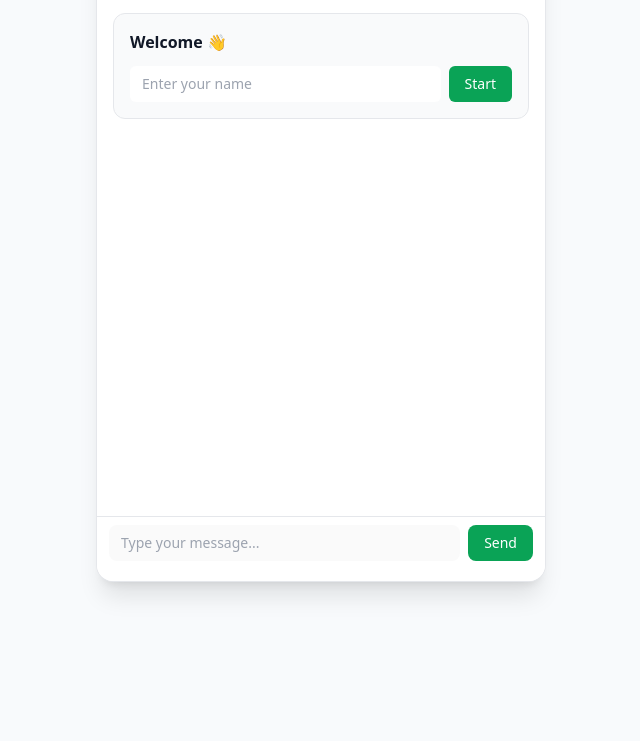
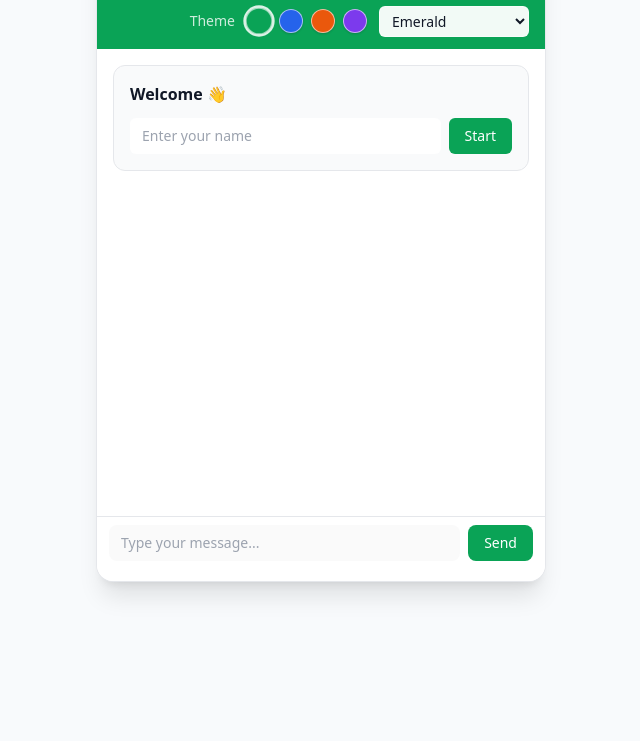
Before and after one commit to brittoprabhu/hospital-livechat, a website with bundled scripts: page public/index.html in a window 1280 px wide. Shown: the part 67-808 px from the top of the page, without its empty margins (319-959 px from the left). Built offline with nearby package versions, Linux system fonts and the light colour scheme; no server answers; files whose address does not match are found by name.

Commit message:
Add theme selector to shared banner

```diff
--- a/public/banner.html
+++ b/public/banner.html
@@ -1,4 +1,18 @@
-<header class="bg-brand-600 text-white px-4 py-3 flex items-center gap-3 shadow">
-  <div class="w-8 h-8 rounded-full bg-white/20 flex items-center justify-center" aria-hidden="true">🏥</div>
-  <h1 class="text-lg font-semibold tracking-tight">ABC Hospital</h1>
+<header id="siteBanner" data-banner-root class="bg-brand-600 text-white shadow">
+  <div class="max-w-6xl mx-auto flex flex-wrap items-center gap-3 px-4 py-3">
+    <div class="flex items-center gap-3 min-w-[200px]">
+      <div class="w-9 h-9 rounded-full bg-white/15 flex items-center justify-center text-lg" aria-hidden="true">🏥</div>
+      <div>
+        <div class="text-lg font-semibold leading-tight">ABC Hospital</div>
+        <div class="text-white/80 text-sm -mt-0.5">24/7 Support Desk</div>
+      </div>
+    </div>
+    <div class="flex items-center gap-3 text-sm ml-auto flex-wrap justify-end" data-theme-toolbar>
+      <span class="font-medium text-white/80">Theme</span>
+      <div class="flex items-center gap-2" data-theme-swatches></div>
+      <label class="sr-only" for="themeSelect">Choose a theme</label>
+      <select id="themeSelect" data-theme-select class="bg-white/95 text-gray-900 text-sm rounded-md border border-white/40 px-2 py-1 focus:outline-none focus:ring-2 focus:ring-white focus:border-white/60 min-w-[150px]">
+      </select>
+    </div>
+  </div>
 </header>
--- /dev/null
+++ b/public/css/theme.css
@@ -0,0 +1,77 @@
+:root {
+  --brand-50: #eefdf4;
+  --brand-100: #d7f8e4;
+  --brand-200: #aaf0c7;
+  --brand-300: #75e4a6;
+  --brand-400: #3bd77f;
+  --brand-500: #12c969;
+  --brand-600: #0aa356;
+  --brand-700: #0a8147;
+  --brand-800: #0a653b;
+  --brand-900: #0a5433;
+}
+
+/* Background utilities */
+.bg-brand-600 {
+  background-color: var(--brand-600) !important;
+}
+
+.hover\:bg-brand-700:hover {
+  background-color: var(--brand-700) !important;
+}
+
+/* Border utilities */
+.border-brand-500,
+.focus\:border-brand-500:focus {
+  border-color: var(--brand-500) !important;
+}
+
+.border-brand-600,
+.focus\:border-brand-600:focus,
+.hover\:border-brand-600:hover {
+  border-color: var(--brand-600) !important;
+}
+
+/* Ring utilities */
+.focus\:ring-brand-500:focus {
+  --tw-ring-color: var(--brand-500) !important;
+  --tw-ring-opacity: 1 !important;
+}
+
+.focus\:ring-brand-600:focus {
+  --tw-ring-color: var(--brand-600) !important;
+  --tw-ring-opacity: 1 !important;
+}
+
+/* Text utilities */
+.text-brand-600 {
+  color: var(--brand-600) !important;
+}
+
+/* Theme swatches */
+.theme-swatch {
+  width: 1.5rem;
+  height: 1.5rem;
+  border-radius: 9999px;
+  border: 1px solid rgba(255, 255, 255, 0.6);
+  box-shadow: 0 1px 2px rgba(15, 23, 42, 0.2);
+  display: inline-flex;
+  align-items: center;
+  justify-content: center;
+  cursor: pointer;
+  transition: transform 0.2s ease, box-shadow 0.2s ease;
+}
+
+.theme-swatch:hover {
+  transform: scale(1.05);
+}
+
+.theme-swatch.is-active {
+  box-shadow: 0 0 0 2px rgba(255, 255, 255, 0.85);
+  transform: scale(1.12);
+}
+
+.theme-swatch:focus-visible {
+  outline: 2px solid rgba(255, 255, 255, 0.9);
+  outline-offset: 2px;
+}
--- a/public/js/banner.js
+++ b/public/js/banner.js
@@ -1,10 +1,173 @@
+const THEME_STORAGE_KEY = 'hospital-theme';
+const THEMES = [
+  {
+    id: 'emerald',
+    name: 'Emerald',
+    palette: {
+      50: '#eefdf4',
+      100: '#d7f8e4',
+      200: '#aaf0c7',
+      300: '#75e4a6',
+      400: '#3bd77f',
+      500: '#12c969',
+      600: '#0aa356',
+      700: '#0a8147',
+      800: '#0a653b',
+      900: '#0a5433'
+    }
+  },
+  {
+    id: 'ocean',
+    name: 'Ocean',
+    palette: {
+      50: '#eff6ff',
+      100: '#dbeafe',
+      200: '#bfdbfe',
+      300: '#93c5fd',
+      400: '#60a5fa',
+      500: '#3b82f6',
+      600: '#2563eb',
+      700: '#1d4ed8',
+      800: '#1e40af',
+      900: '#1e3a8a'
+    }
+  },
+  {
+    id: 'sunset',
+    name: 'Sunset',
+    palette: {
+      50: '#fff7ed',
+      100: '#ffedd5',
+      200: '#fed7aa',
+      300: '#fdba74',
+      400: '#fb923c',
+      500: '#f97316',
+      600: '#ea580c',
+      700: '#c2410c',
+      800: '#9a3412',
+      900: '#7c2d12'
+    }
+  },
+  {
+    id: 'violet',
+    name: 'Violet',
+    palette: {
+      50: '#f5f3ff',
+      100: '#ede9fe',
+      200: '#ddd6fe',
+      300: '#c4b5fd',
+      400: '#a78bfa',
+      500: '#8b5cf6',
+      600: '#7c3aed',
+      700: '#6d28d9',
+      800: '#5b21b6',
+      900: '#4c1d95'
+    }
+  }
+];
+
 document.addEventListener('DOMContentLoaded', async () => {
   const placeholder = document.getElementById('banner');
   if (!placeholder) return;
+
   try {
     const res = await fetch('/banner.html');
-    placeholder.outerHTML = await res.text();
+    const html = await res.text();
+    const wrapper = document.createElement('div');
+    wrapper.innerHTML = html.trim();
+    const bannerEl = wrapper.firstElementChild;
+    placeholder.replaceWith(bannerEl);
+
+    ensureThemeStylesheet();
+    initializeThemeControls(bannerEl);
   } catch (err) {
     console.error('Failed to load banner', err);
   }
 });
+
+function ensureThemeStylesheet() {
+  if (document.getElementById('themeStyles')) return;
+  const link = document.createElement('link');
+  link.id = 'themeStyles';
+  link.rel = 'stylesheet';
+  link.href = '/css/theme.css';
+  document.head.appendChild(link);
+}
+
+function initializeThemeControls(bannerEl) {
+  const select = bannerEl.querySelector('[data-theme-select]');
+  const swatchWrap = bannerEl.querySelector('[data-theme-swatches]');
+  const current = getStoredTheme();
+
+  if (select) {
+    select.innerHTML = THEMES.map(t => `<option value="${t.id}">${t.name}</option>`).join('');
+    select.value = current;
+    select.addEventListener('change', (event) => {
+      setTheme(event.target.value, bannerEl);
+    });
+  }
+
+  if (swatchWrap) {
+    swatchWrap.innerHTML = '';
+    THEMES.forEach(theme => {
+      const btn = document.createElement('button');
+      btn.type = 'button';
+      btn.dataset.themeId = theme.id;
+      btn.setAttribute('aria-label', `${theme.name} theme`);
+      btn.className = 'theme-swatch';
+      btn.style.backgroundColor = theme.palette[600];
+      btn.addEventListener('click', () => {
+        setTheme(theme.id, bannerEl);
+      });
+      swatchWrap.appendChild(btn);
+    });
+  }
+
+  setTheme(current, bannerEl);
+}
+
+function setTheme(themeId, bannerEl) {
+  const theme = THEMES.find(t => t.id === themeId) || THEMES[0];
+  const root = document.documentElement;
+
+  Object.entries(theme.palette).forEach(([shade, value]) => {
+    root.style.setProperty(`--brand-${shade}`, value);
+  });
+
+  root.setAttribute('data-theme', theme.id);
+  rememberTheme(theme.id);
+
+  const select = bannerEl.querySelector('[data-theme-select]');
+  if (select && select.value !== theme.id) {
+    select.value = theme.id;
+  }
+
+  updateActiveSwatches(bannerEl, theme.id);
+}
+
+function updateActiveSwatches(bannerEl, activeId) {
+  const swatches = bannerEl.querySelectorAll('[data-theme-id]');
+  swatches.forEach((btn) => {
+    const isActive = btn.dataset.themeId === activeId;
+    btn.setAttribute('aria-pressed', isActive ? 'true' : 'false');
+    btn.classList.toggle('is-active', isActive);
+  });
+}
+
+function getStoredTheme() {
+  try {
+    const saved = localStorage.getItem(THEME_STORAGE_KEY);
+    if (THEMES.some(t => t.id === saved)) return saved;
+  } catch (err) {
+    console.warn('Theme storage unavailable', err);
+  }
+  return THEMES[0].id;
+}
+
+function rememberTheme(themeId) {
+  try {
+    localStorage.setItem(THEME_STORAGE_KEY, themeId);
+  } catch (err) {
+    console.warn('Theme storage unavailable', err);
+  }
+}
```
